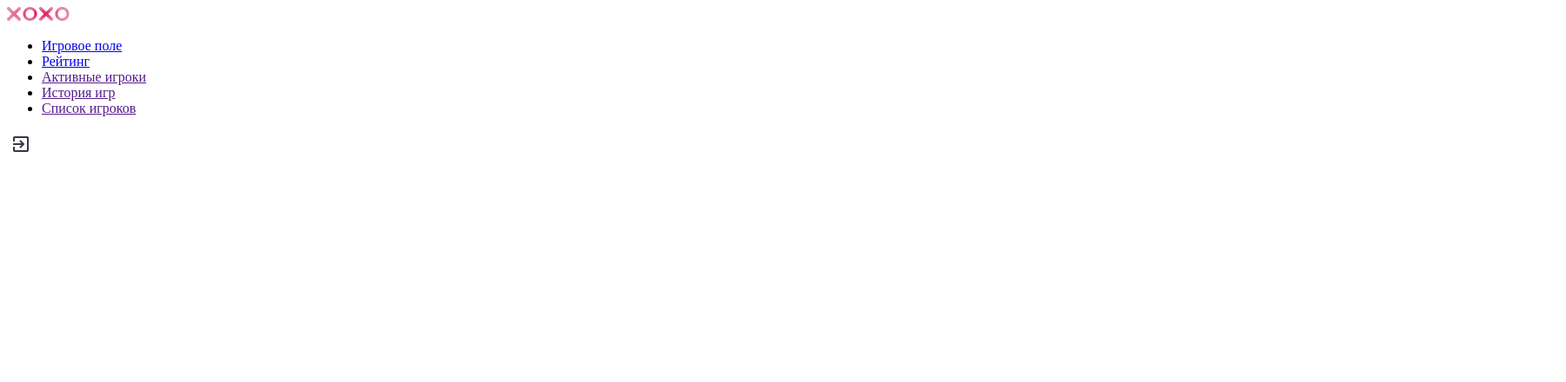
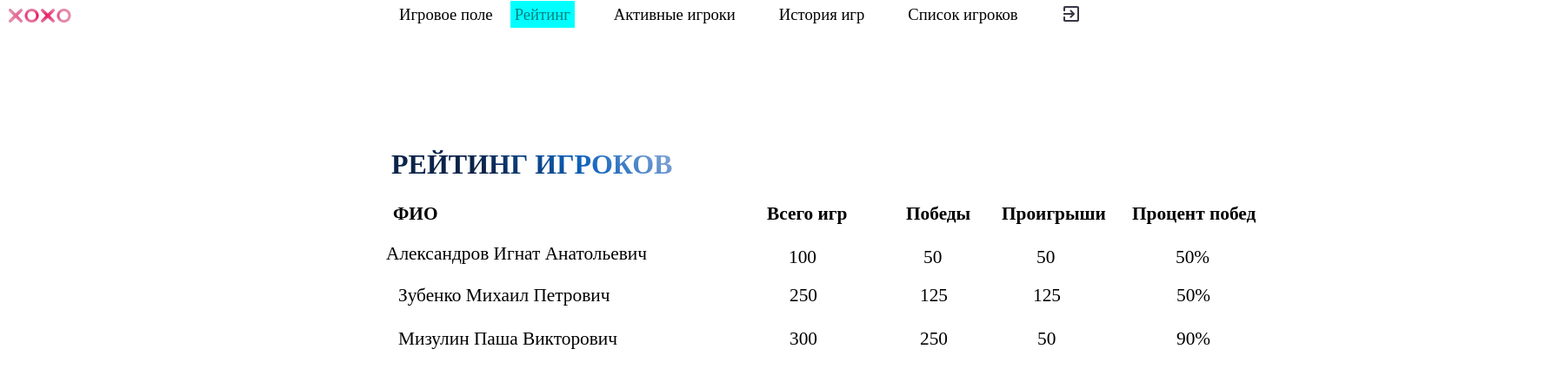
Before and after one commit to weed186/practica, a plain HTML site: page reiting.html in a window 1280 px wide. Shown: the whole page at 87% size, 1801 px wide, since content can reach past the window. Drawn offline with Linux system fonts and the light colour scheme; a web font is replaced by a local one.

Commit message:
practica

```diff
--- a/reiting.html
+++ b/reiting.html
@@ -4,7 +4,7 @@
   <meta charset="UTF-8">
   <meta http-equiv="X-UA-Compatible" content="IE=edge">
   <meta name="viewport" content="width=device-width, initial-scale=1.0">
-  <title>Игровое поле</title>
+  <title>Рейтинг</title>
   <link rel="stylesheet" href="style3.css">
   <link rel="preconnect" href="https://fonts.googleapis.com">
   <link rel="preconnect" href="https://fonts.gstatic.com" crossorigin>
@@ -13,11 +13,43 @@
   <a href="index.html"><img src="logo.png" class="logo"></a>
   <div id="list">
     <ul>
-      <li><a href="pole.html" class="color">Игровое поле</li></a>
-      <li><a href="reiting.html">Рейтинг</li></a>
+      <li><a href="pole.html">Игровое поле</li></a>
+      <li><a href="reiting.html" class="color">Рейтинг</li></a>
       <a href=""><li>Активные игроки</a></li>
       <a href=""><li>История игр</a></li>
       <a href=""><li>Список игроков</a></li>
     </ul>
     <a href="index.html"><img src="icon-button.png" class="icon"></a>
+
+    <h1 style="white-space:nowrap">Рейтинг игроков</h1>
+    <table class="table">
+      <tr class="row1">
+       <th class="fio">ФИО</th>
+       <th class="vsego">Всего игр</th>
+       <th class="win">Победы</th>
+       <th class="lose">Проигрыши</th>
+       <th class="percent">Процент побед</th>
+      </tr>
+      <tr class="row2">
+        <td class="fio2">Александров Игнат Анатольевич</td>
+        <td class="vsego2">100</td>
+        <td class="win2">50</td>
+        <td class="lose2">50</td>
+        <td class="percent2">50%</td>
+      </tr>
+      <tr class="row3">
+        <td class="fio3">Зубенко Михаил Петрович</td>
+        <td class="vsego3">250</td>
+        <td class="win3">125</td>
+        <td class="lose3">125</td>
+        <td class="percent3">50%</td>
+      </tr>
+      <tr class="row4">
+        <td class="fio4">Мизулин Паша Викторович</td>
+        <td class="vsego4">300</td>
+        <td class="win4">250</td>
+        <td class="lose4">50</td>
+        <td class="percent4">90%</td>
+      </tr>
+    </table>
   </div>
--- a/style2.css
+++ b/style2.css
@@ -1,3 +1,4 @@
+@import url('https://fonts.googleapis.com/css2?family=Roboto+Serif:wght@100&family=Roboto:wght@100&display=swap');
 body {
   margin: 5px;
   padding: 5px;
@@ -83,6 +84,7 @@ body {
   position: absolute;
   top: 13.5%;
   left:43.5%;
+  background: linear-gradient(45deg,red, yellow,violet);
 }
 
 .stat {
@@ -95,7 +97,7 @@ body {
   border-collapse: collapse; /*отображение однострочной таблицы*/
 }
 
-.stat table, .stat th, .stat td {
+.stat table, .stat th, .stat td { /*задание свойства таблице*/
   border: 1px solid black;
   padding: 5px;
   text-align: center;
@@ -105,16 +107,19 @@ body {
   position: absolute;
   top: 45%;
   left:1.5%;
+  background: linear-gradient(45deg, red, green, blue);
 }
 
 #stop {
   position: absolute;
   top:45%;
   left:4%;
+  background: linear-gradient(45deg, red, green, blue);
 }
 
 #reset {
   position: absolute;
   top:45%;
   left:6.5%;
+  background: linear-gradient(45deg, red, green, blue);
 }
--- a/style3.css
+++ b/style3.css
@@ -0,0 +1,444 @@
+@import url(https://fonts.googleapis.com/css?family=Rubik+One&subset=latin,cyrillic);
+@import url('https://fonts.googleapis.com/css2?family=Roboto+Serif:wght@100&family=Roboto:wght@100&display=swap');
+body {
+  margin: 5px;
+  padding: 5px;
+}
+#list {
+  display: flex;
+  flex-direction: row;
+  align-items: flex-start;
+  padding: 4px 12px;
+  gap: 10px;
+  width: 130px;
+  height: 32px;
+}
+
+#list ul {
+  display: flex;
+  flex-direction: row;
+  justify-content: center;
+  padding: 3px;
+  margin: 3px;
+  gap: 15px;
+  position: absolute;
+  left:35%;
+  top:0%;
+  font-size: 14pt;
+}
+
+#list li {
+  list-style-type: none;
+}
+
+#list a {
+  color: black;
+  padding:5px;
+  text-decoration:none;
+}
+
+#list a:hover, #list a.color {
+  color: teal;
+  background-color: cyan;
+}
+
+.icon {
+  position: absolute;
+  left: 95%;
+  top:0%;
+}
+
+h1 {
+  position: absolute;
+  top:150px;
+  left:450px;
+  font-family: 'Rubik One' sans-serif;
+  text-transform: uppercase;
+  background: linear-gradient(45deg, #0b2349 33%, #0d61bc 66%, #8aa9d6);
+  -webkit-background-clip: text;
+  -webkit-text-fill-color:transparent;
+
+}
+
+.row1 {
+  display: flex;
+  flex-direction: row;
+  align-items: flex-start;
+  padding: 4px 0px;
+  gap: 16px;
+  width: 962px;
+  height: 48px;
+  background: white;
+  box-shadow: inset 0px -1px white;
+  position: absolute;
+}
+
+.fio {
+  display: flex;
+  flex-direction: row;
+  align-items: flex-start;
+  padding:8px;
+  gap: 10px;
+  width:440px;
+  height: 40px;
+  flex: none;
+  order:0;
+  flex-grow: 0;
+  position: absolute;
+  top: 190px;
+  left: 400px;
+  font-size:16pt;
+}
+
+.vsego {
+  display: flex;
+  flex-direction: row;
+  align-items: flex-start;
+  padding:8px;
+  gap: 10px;
+  width:440px;
+  height: 40px;
+  flex: none;
+  order:0;
+  flex-grow: 0;
+  position: absolute;
+  top: 190px;
+  left: 830px;
+  font-size:16pt;
+}
+
+.win {
+  display: flex;
+  flex-direction: row;
+  align-items: flex-start;
+  padding:8px;
+  gap: 10px;
+  width:440px;
+  height: 40px;
+  flex: none;
+  order:0;
+  flex-grow: 0;
+  position: absolute;
+  top: 190px;
+  left: 990px;
+  font-size:16pt;
+}
+
+.lose {
+  display: flex;
+  flex-direction: row;
+  align-items: flex-start;
+  padding:8px;
+  gap: 10px;
+  width:440px;
+  height: 40px;
+  flex: none;
+  order:0;
+  flex-grow: 0;
+  position: absolute;
+  top: 190px;
+  left: 1100px;
+  font-size: 16pt;
+}
+
+.percent {
+  display: flex;
+  flex-direction: row;
+  align-items: flex-start;
+  padding:8px;
+  gap: 10px;
+  width:440px;
+  height: 40px;
+  flex: none;
+  order:0;
+  flex-grow: 0;
+  position: absolute;
+  top: 190px;
+  left: 1250px;
+  font-size:16pt;
+}
+
+.row2 {
+  display: flex;
+  flex-direction: row;
+  align-items: flex-start;
+  padding: 4px 0px;
+  gap: 16px;
+  width: 962px;
+  height: 48px;
+  background: white;
+  box-shadow: inset 0px -1px white;
+  position: absolute;
+}
+
+.fio2 {
+  display:flex;
+  flex-direction: row;
+  align-items: flex-start;
+  padding: 4px 0px;
+  gap:16px;
+  width: 962px;
+  height: 48px;
+  background: white;
+  box-shadow: inset 0px -1px 0px white;
+  flex:none;
+  order:1;
+  flex-grow: 0;
+  position: absolute;
+  top: 240px;
+  left: 400px;
+  font-family: 'Times New Roman';
+  font-size:16pt;
+}
+
+.vsego2 {
+  display: flex;
+  flex-direction: row;
+  align-items: flex-start;
+  padding:8px;
+  gap: 10px;
+  width:440px;
+  height: 40px;
+  flex: none;
+  order:0;
+  flex-grow: 0;
+  position: absolute;
+  top: 240px;
+  left: 855px;
+  font-family: 'Times New Roman';
+  font-size: 16pt;
+}
+
+.win2 {
+  display: flex;
+  flex-direction: row;
+  align-items: flex-start;
+  padding:8px;
+  gap: 10px;
+  width:440px;
+  height: 40px;
+  flex: none;
+  order:0;
+  flex-grow: 0;
+  position: absolute;
+  top: 240px;
+  left: 1010px;
+  font-family: 'Times New Roman';
+  font-size: 16pt;
+}
+
+.lose2 {
+  display: flex;
+  flex-direction: row;
+  align-items: flex-start;
+  padding:8px;
+  gap: 10px;
+  width:440px;
+  height: 40px;
+  flex: none;
+  order:0;
+  flex-grow: 0;
+  position: absolute;
+  top: 240px;
+  left: 1140px;
+  font-family: 'Times New Roman';
+  font-size: 16pt;
+}
+
+.percent2 {
+  display: flex;
+  flex-direction: row;
+  align-items: flex-start;
+  padding:8px;
+  gap: 10px;
+  width:440px;
+  height: 40px;
+  flex: none;
+  order:0;
+  flex-grow: 0;
+  position: absolute;
+  top: 240px;
+  left: 1300px;
+  font-family: 'Times New Roman';
+  font-size: 16pt;
+}
+
+.fio3 {
+  display: flex;
+  flex-direction: row;
+  align-items: flex-start;
+  padding:8px;
+  gap: 10px;
+  width:440px;
+  height: 40px;
+  flex: none;
+  order:0;
+  flex-grow: 0;
+  position: absolute;
+  top: 320px;
+  left: 450px;
+  font-family: 'Times New Roman';
+  font-size: 16pt;
+}
+
+.vsego3 {
+  display: flex;
+  flex-direction: row;
+  align-items: flex-start;
+  padding:8px;
+  gap: 10px;
+  width:440px;
+  height: 40px;
+  flex: none;
+  order:0;
+  flex-grow: 0;
+  position: absolute;
+  top: 320px;
+  left: 900px;
+  font-family: 'Times New Roman';
+  font-size: 16pt;
+}
+
+.win3 {
+  display: flex;
+  flex-direction: row;
+  align-items: flex-start;
+  padding:8px;
+  gap: 10px;
+  width:440px;
+  height: 40px;
+  flex: none;
+  order:0;
+  flex-grow: 0;
+  position: absolute;
+  top: 320px;
+  left: 1050px;
+  font-family: 'Times New Roman';
+  font-size: 16pt;
+}
+
+.lose3 {
+  display: flex;
+  flex-direction: row;
+  align-items: flex-start;
+  padding:8px;
+  gap: 10px;
+  width:440px;
+  height: 40px;
+  flex: none;
+  order:0;
+  flex-grow: 0;
+  position: absolute;
+  top: 320px;
+  left: 1180px;
+  font-family: 'Times New Roman';
+  font-size: 16pt;
+}
+
+.percent3 {
+  display: flex;
+  flex-direction: row;
+  align-items: flex-start;
+  padding:8px;
+  gap: 10px;
+  width:440px;
+  height: 40px;
+  flex: none;
+  order:0;
+  flex-grow: 0;
+  position: absolute;
+  top: 320px;
+  left: 1345px;
+  font-family: 'Times New Roman';
+  font-size: 16pt;
+}
+
+.fio4 {
+  display: flex;
+  flex-direction: row;
+  align-items: flex-start;
+  padding:8px;
+  gap: 10px;
+  width:440px;
+  height: 40px;
+  flex: none;
+  order:0;
+  flex-grow: 0;
+  position: absolute;
+  top: 370px;
+  left: 450px;
+  font-family: 'Times New Roman';
+  font-size: 16pt;
+}
+
+.vsego4 {
+  display: flex;
+  flex-direction: row;
+  align-items: flex-start;
+  padding:8px;
+  gap: 10px;
+  width:440px;
+  height: 40px;
+  flex: none;
+  order:0;
+  flex-grow: 0;
+  position: absolute;
+  top: 370px;
+  left: 900px;
+  font-family: 'Times New Roman';
+  font-size: 16pt;
+}
+
+.win4 {
+  display: flex;
+  flex-direction: row;
+  align-items: flex-start;
+  padding:8px;
+  gap: 10px;
+  width:440px;
+  height: 40px;
+  flex: none;
+  order:0;
+  flex-grow: 0;
+  position: absolute;
+  top: 370px;
+  left: 1050px;
+  font-family: 'Times New Roman';
+  font-size: 16pt;
+}
+
+.lose4 {
+  display: flex;
+  flex-direction: row;
+  align-items: flex-start;
+  padding:8px;
+  gap: 10px;
+  width:440px;
+  height: 40px;
+  flex: none;
+  order:0;
+  flex-grow: 0;
+  position: absolute;
+  top: 370px;
+  left: 1185px;
+  font-family: 'Times New Roman';
+  font-size: 16pt;
+}
+
+.percent4 {
+  display: flex;
+  flex-direction: row;
+  align-items: flex-start;
+  padding:8px;
+  gap: 10px;
+  width:440px;
+  height: 40px;
+  flex: none;
+  order:0;
+  flex-grow: 0;
+  position: absolute;
+  top: 370px;
+  left: 1345px;
+  font-family: 'Times New Roman';
+  font-size: 16pt;
+}
```
Also changed, not shown: index.html (+1 -1 lines), pole.html (+2 -2 lines).
